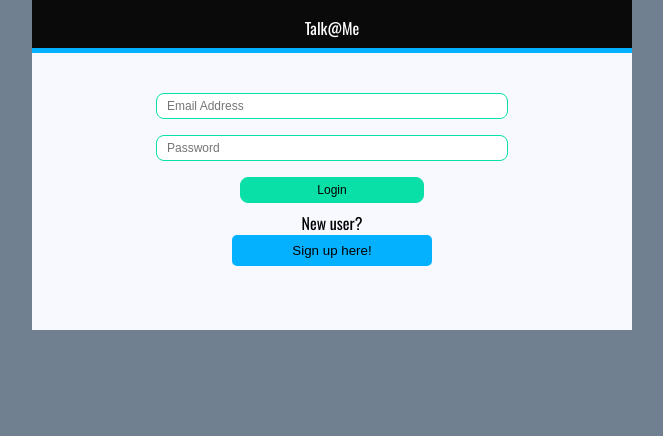
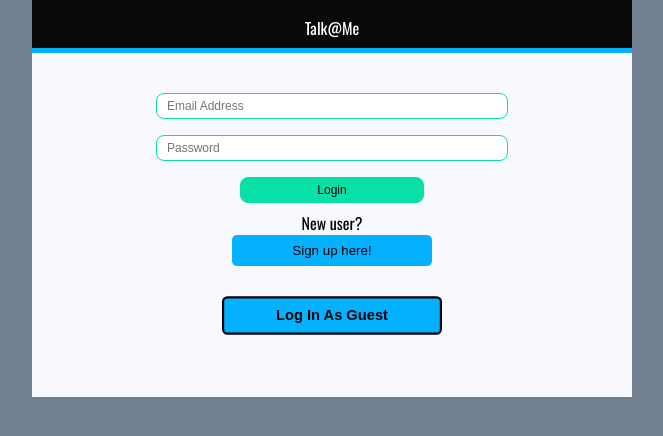
Before and after one commit to CharlesDesiderio/talk-at-me-client, a React (Create React App) app: page / in a window 1280 px wide. Shown: the top 436 px of the page, without its empty margins (308-971 px from the left). Built offline with nearby package versions, Linux system fonts and the light colour scheme.

Commit message:
Added guest login

```diff
--- a/src/App.js
+++ b/src/App.js
@@ -243,6 +243,37 @@ class AppProvider extends Component {
         })
       })
     },
+
+    handleGuestLoginSubmit: (event) => {
+      event.preventDefault()
+      axios.post('https://talkatmeserver.herokuapp.com/users/login', {
+        email: 'guest@guest.com',
+        password: 'password'
+      }, {
+        headers: {
+          "Content-Type": "application/json",
+          'Access-Control-Allow-Origin': '*',
+          'Access-Control-Allow-Credentials': true
+        }
+      })
+      .then(res => {
+
+        this.setState({
+          userToken: res.data.token,
+          userData: res.data.user,
+          userLanguage: res.data.user.userLanguage,
+          createPostPostedLanguage: res.data.user.userLanguage,
+          loginEmail: '',
+          loginPassword: ''
+        })
+      })
+      .catch(err => {
+        this.setState({
+          serverFail: true
+        })
+      })
+    },
+
     handlePostPostedLanguageChange: (event) => {
       this.setState({
         [event.target.id]: event.target.value
--- a/src/components/LoginUser.jsx
+++ b/src/components/LoginUser.jsx
@@ -27,7 +27,9 @@ export default class LoginUser extends Component {
               />
               {context.state.serverFail === true ? <div className="authFail">Authentication Failed</div> : '' }
               <input className="loginButton" type="submit" value="Login" />
-              <div className="registerButtonDiv">New user? <button className="registerButton" onClick={context.state.startRegister}>Sign up here!</button></div>
+              <div className="registerButtonDiv">New user? <button className="registerButton" onClick={context.state.startRegister}>Sign up here!</button>
+              <button className="guestLoginButton" onClick={context.state.handleGuestLoginSubmit}>Log In As Guest</button>
+              </div>
             </form>
           )}
         </AppContext.Consumer>
--- a/src/style/App.css
+++ b/src/style/App.css
@@ -165,6 +165,19 @@ body {
   margin: .5rem auto !important;
   display: block;
   background-color: #08E0A8;
+}
+
+.guestLoginButton {
+  display: block;
+  margin: auto;
+  margin-top: 2rem;
+  width: 100%;
+  transform: scale(1.1);
+  border: 2px solid black;
+  font-weight: bold;
+  background-color: #03B1FF;
+  padding: 8px;
+  border-radius: 5px;
 }
 
 .loginButton:hover {
```
